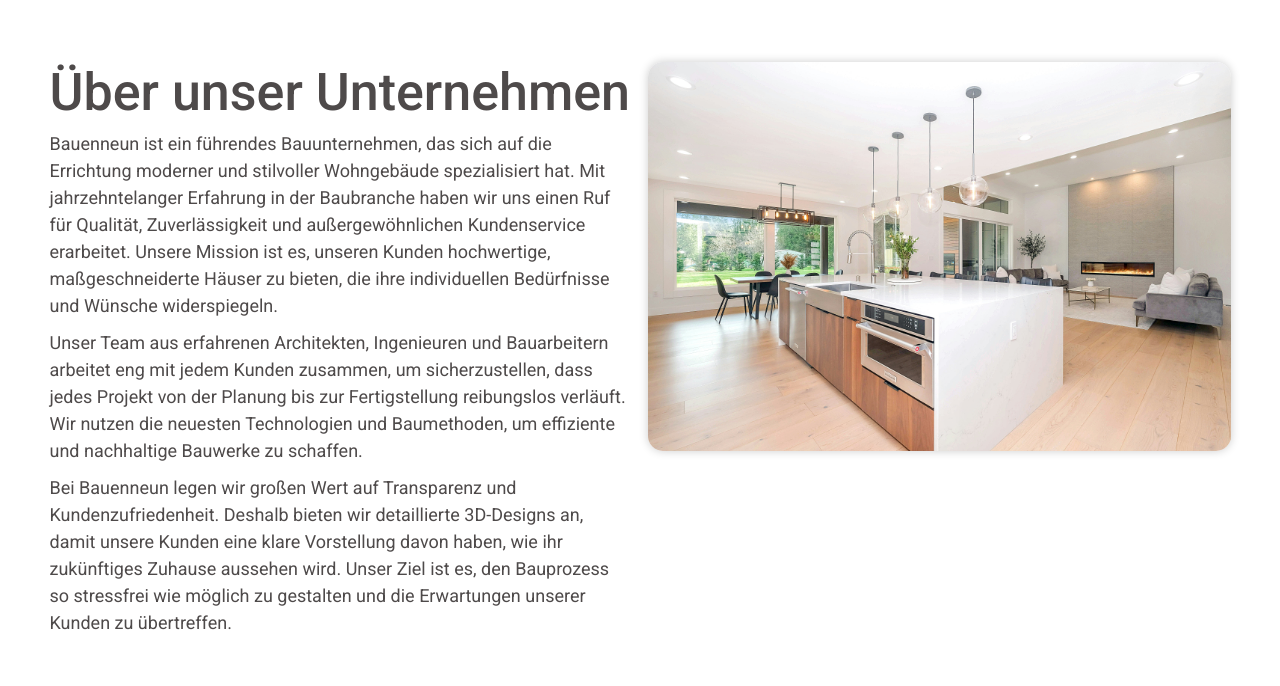
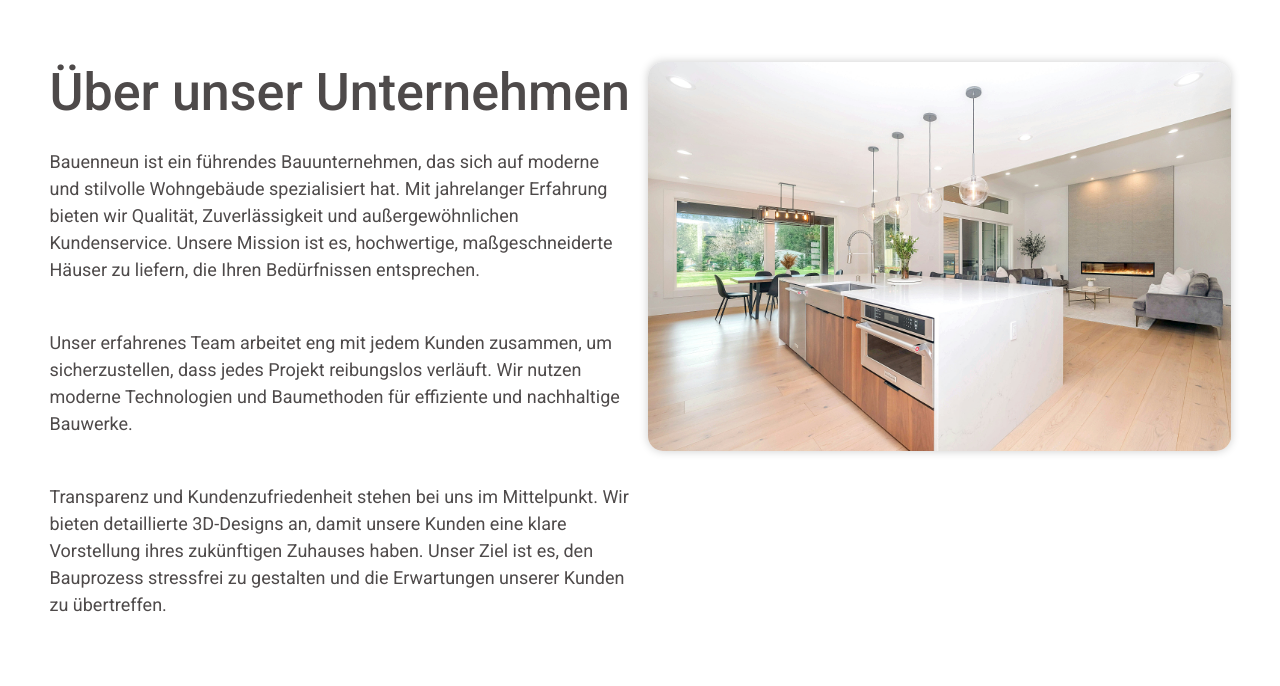
Before and after one commit to augustofaggion/bauenneun, a React (Create React App) app: page / in a window 1280 px wide. Shown: the part 1200-1886 px from the top of the page. Built offline with nearby package versions, Linux system fonts and the light colour scheme.

Commit message:
section about finished css

```diff
--- a/src/App.scss
+++ b/src/App.scss
@@ -2,6 +2,7 @@
 @import './stylesheets/navbar.scss';
 @import './stylesheets/home';
 @import './stylesheets/howitworks';
+@import './stylesheets/about';
 @import './stylesheets/variables';
 @import './stylesheets/testimonials';
 @import './stylesheets/footer';
--- a/src/components/About.js
+++ b/src/components/About.js
@@ -1,40 +1,35 @@
 import howImg from "../img/how/kitchen.jpg";
+
 export default function About() {
   return (
     <div className="container-fluid py-5">
       <div className="row padding">
         <div class="col-md-6 left-side">
-        <h2 className="header-secondary">Über unser Unternehmen</h2>
-        <p className="text">
-          Bauenneun ist ein führendes Bauunternehmen, das sich auf die
-          Errichtung moderner und stilvoller Wohngebäude spezialisiert hat. Mit
-          jahrzehntelanger Erfahrung in der Baubranche haben wir uns einen Ruf
-          für Qualität, Zuverlässigkeit und außergewöhnlichen Kundenservice
-          erarbeitet. Unsere Mission ist es, unseren Kunden hochwertige,
-          maßgeschneiderte Häuser zu bieten, die ihre individuellen Bedürfnisse
-          und Wünsche widerspiegeln.
-        </p>
-        <p className="text">
-          Unser Team aus erfahrenen Architekten, Ingenieuren und Bauarbeitern
-          arbeitet eng mit jedem Kunden zusammen, um sicherzustellen, dass jedes
-          Projekt von der Planung bis zur Fertigstellung reibungslos verläuft.
-          Wir nutzen die neuesten Technologien und Baumethoden, um effiziente
-          und nachhaltige Bauwerke zu schaffen.
-        </p>
-        <p className="text">
-          Bei Bauenneun legen wir großen Wert auf Transparenz und
-          Kundenzufriedenheit. Deshalb bieten wir detaillierte 3D-Designs an,
-          damit unsere Kunden eine klare Vorstellung davon haben, wie ihr
-          zukünftiges Zuhause aussehen wird. Unser Ziel ist es, den Bauprozess
-          so stressfrei wie möglich zu gestalten und die Erwartungen unserer
-          Kunden zu übertreffen.
-        </p>
+          <h2 className="header-secondary">Über unser Unternehmen</h2>
+          <p className="text-about">
+            Bauenneun ist ein führendes Bauunternehmen, das sich auf moderne und
+            stilvolle Wohngebäude spezialisiert hat. Mit jahrelanger Erfahrung
+            bieten wir Qualität, Zuverlässigkeit und außergewöhnlichen
+            Kundenservice. Unsere Mission ist es, hochwertige, maßgeschneiderte
+            Häuser zu liefern, die Ihren Bedürfnissen entsprechen.
+          </p>
+          <p className="text-about">
+            Unser erfahrenes Team arbeitet eng mit jedem Kunden zusammen, um
+            sicherzustellen, dass jedes Projekt reibungslos verläuft. Wir nutzen
+            moderne Technologien und Baumethoden für effiziente und nachhaltige
+            Bauwerke.
+          </p>
+          <p className="text-about">
+            Transparenz und Kundenzufriedenheit stehen bei uns im Mittelpunkt.
+            Wir bieten detaillierte 3D-Designs an, damit unsere Kunden eine
+            klare Vorstellung ihres zukünftigen Zuhauses haben. Unser Ziel ist
+            es, den Bauprozess stressfrei zu gestalten und die Erwartungen
+            unserer Kunden zu übertreffen.
+          </p>
         </div>
         <div className="col-md-6 right-side">
-
-        <img src={howImg} alt="kitchen" className="img-home" />
+          <img src={howImg} alt="kitchen" className="img-home" />
         </div>
-
       </div>
     </div>
   );
--- /dev/null
+++ b/src/stylesheets/_about.scss
@@ -0,0 +1,7 @@
+@import "variables";
+
+.text-about{
+  font-size: 1.8rem;
+  color: $text-color;
+  padding: 1.8rem 0;
+}
--- a/src/stylesheets/_home.scss
+++ b/src/stylesheets/_home.scss
@@ -10,9 +10,6 @@
   border-radius: 1.5rem;
   box-shadow: 0 0 10px 0 rgba(0, 0, 0, 0.2);
 }
-
-
-
 
 .header-secondary {
   color: $text-color;
```
